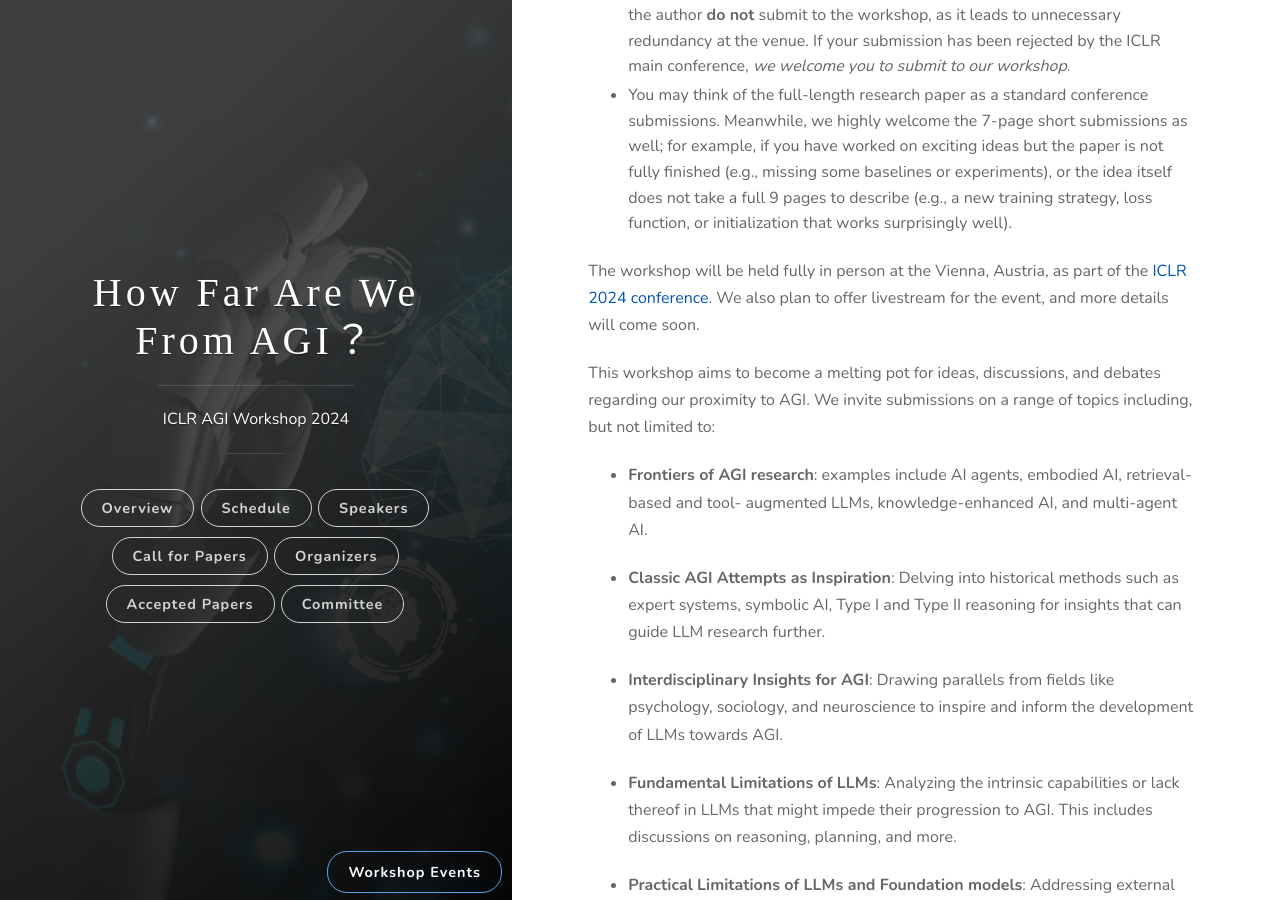
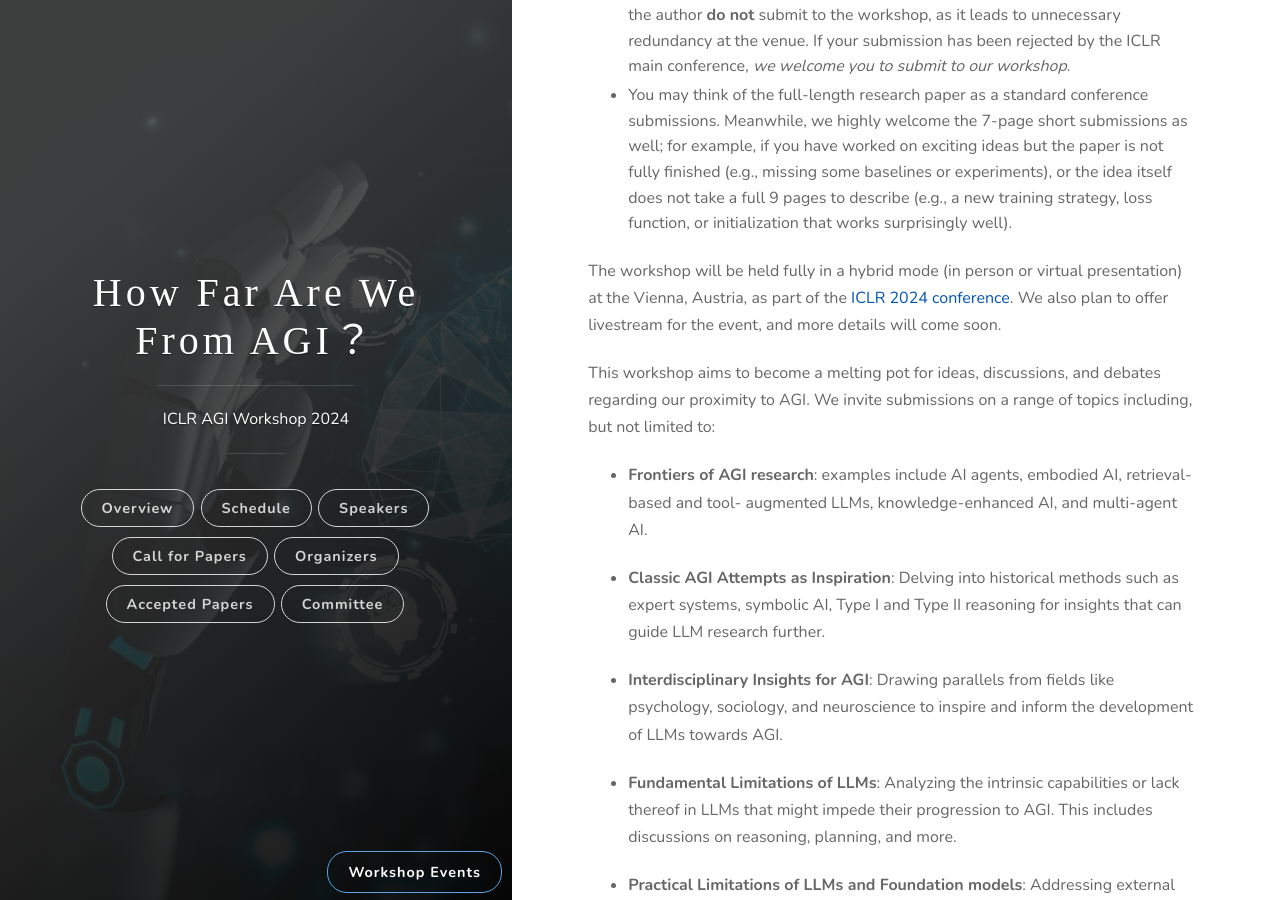
Before and after one commit to AGIWorkshop/agiworkshop.github.io, a Jekyll site: the page built from _posts/2024/cfp.md, in a window 1280 px wide and 900 px high, scrolled down 503 px. Built offline with Jekyll 4.4.1, drawn with Linux system fonts in a browser that asks for light colours; some web fonts are replaced.

Commit message:
Update cfp.md

```diff
--- a/_posts/2024/cfp.md
+++ b/_posts/2024/cfp.md
@@ -24,7 +24,7 @@ year: 2024
 - You may think of the full-length research paper as a standard conference submissions. Meanwhile, we highly welcome the 7-page short submissions as well; for example, if you have worked on exciting ideas but the paper is not fully finished (e.g., missing some baselines or experiments), or the idea itself does not take a full 9 pages to describe (e.g., a new training strategy, loss function, or initialization that works surprisingly well).
 
 
-The workshop will be held fully in person at the Vienna, Austria, as part of the [ICLR 2024 conference](https://iclr.cc/Conferences/2024).
+The workshop will be held fully in a hybrid mode (in person or virtual presentation) at the Vienna, Austria, as part of the [ICLR 2024 conference](https://iclr.cc/Conferences/2024).
 We also plan to offer livestream for the event, and more details will come soon.
 
 This workshop aims to become a melting pot for ideas, discussions, and debates regarding our proximity to AGI. We invite submissions on a range of topics including, but not limited to:
```
